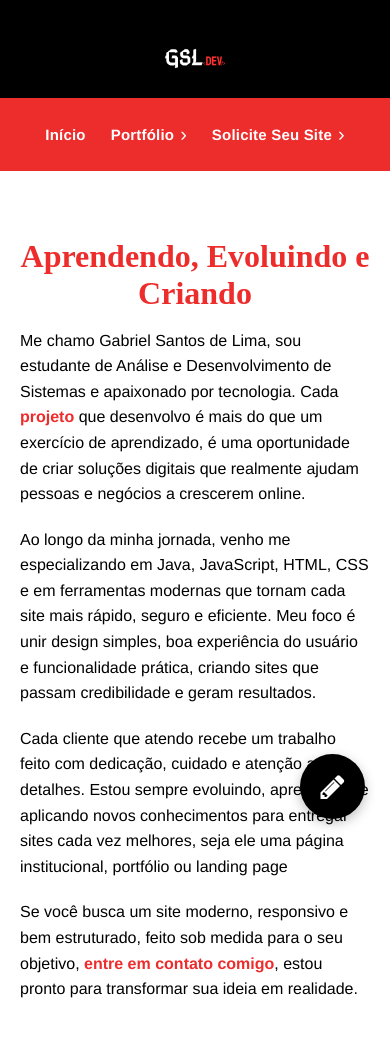
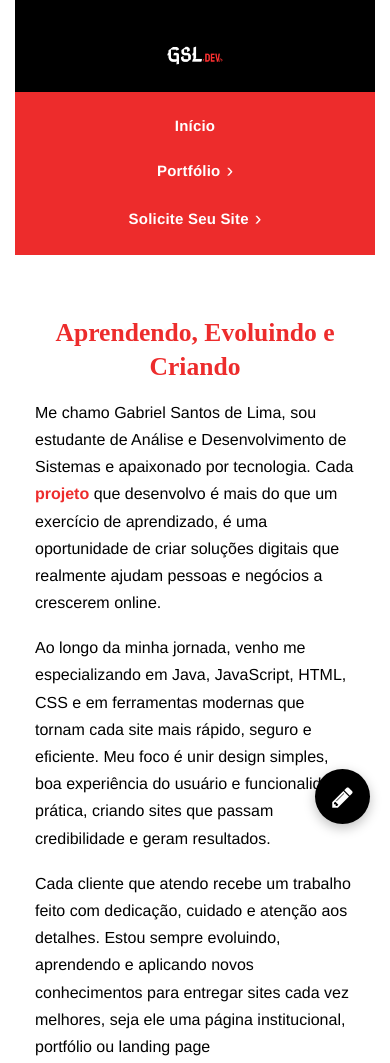
Before and after one commit to gabrielsdl-dev/portfolio, a plain HTML site: page index.html in a window 390 px wide. Shown: the top 1063 px of the page. Drawn offline with Linux system fonts and the light colour scheme.

Commit message:
Tentando deixar responsivo novamente

```diff
--- a/CSS/index.css
+++ b/CSS/index.css
@@ -3,7 +3,15 @@ body {
     font-family:'Franklin Gothic Medium', sans-serif;
     background-color: #ffffff;
     color: white;
+    padding: 0 20px;
 }
+
+@media (max-width: 600px) {
+    body {
+        padding: 0 15px;
+    }
+}
+
 
 header {
     background-color: #000000;
@@ -61,6 +69,17 @@ header h1 {
     letter-spacing: .2px;
 }
 
+@media (max-width: 600px) {
+    .menu ul {
+        flex-direction: column;
+        gap: 20px;
+    }
+
+    .menu a {
+        font-size: 18px;
+    }
+}
+
 
 .menu a:hover {
     color: rgb(0, 0, 0);
@@ -110,11 +129,27 @@ header h1 {
     text-rendering: optimizeLegibility;
     text-align: center;
 }
+@media (max-width: 600px) {
+    .conteudoprin h2 {
+        font-size: 1.6rem;
+        text-align: center;
+        line-height: 1.3;
+        padding: 0 10px;
+    }
+}
 
 .conteudoprin p {
     line-height: 1.6;
     margin-bottom: 20px;
     color:black
+}
+@media (max-width: 600px) {
+    .conteudoprin p {
+        font-size: 1rem;
+        line-height: 1.7;
+        text-align: left;
+        margin-bottom: 18px;
+    }
 }
 
 .data{
@@ -216,6 +251,25 @@ footer a i.fa-whatsapp:hover {
     border-radius: 3px;
 }
 
+@media (max-width: 600px) {
+    footer {
+        padding: 40px 15px;
+    }
+
+    footer h2 {
+        font-size: 1.2rem;
+        margin-bottom: 25px;
+        line-height: 1.4;
+    }
+
+    .social-links a i {
+        font-size: 42px !important;
+    }
+}
+
+
+
+
 /* ==== BOTÃO FLUTUANTE ==== */
 .float-btn {
     position: fixed;
@@ -241,3 +295,13 @@ footer a i.fa-whatsapp:hover {
     transform: scale(1.12);
     background: #b91c1c;
 }
+
+@media (max-width: 600px) {
+    .float-btn {
+        width: 55px;
+        height: 55px;
+        font-size: 24px;
+        bottom: 20px;
+        right: 20px;
+    }
+}
```
